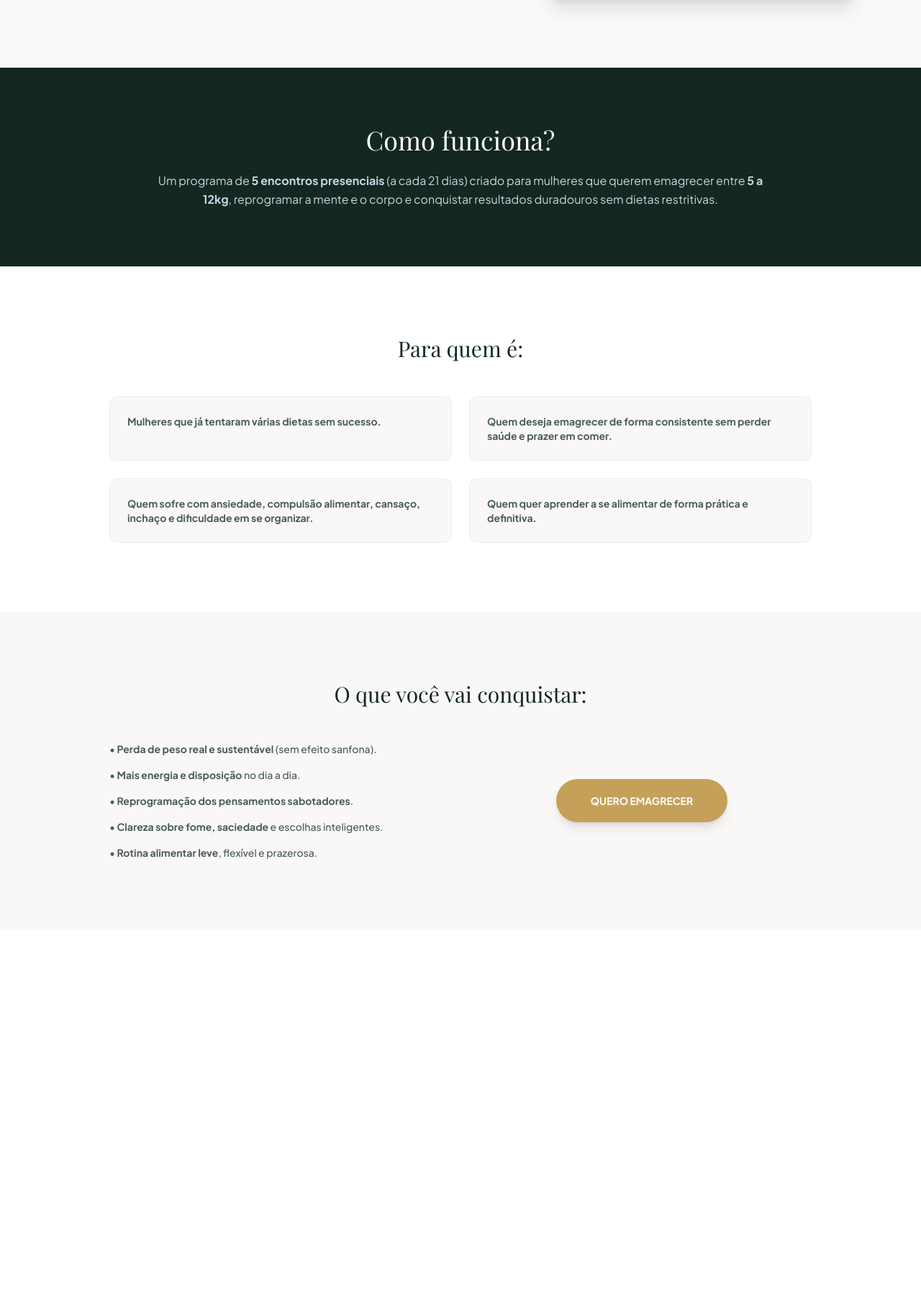
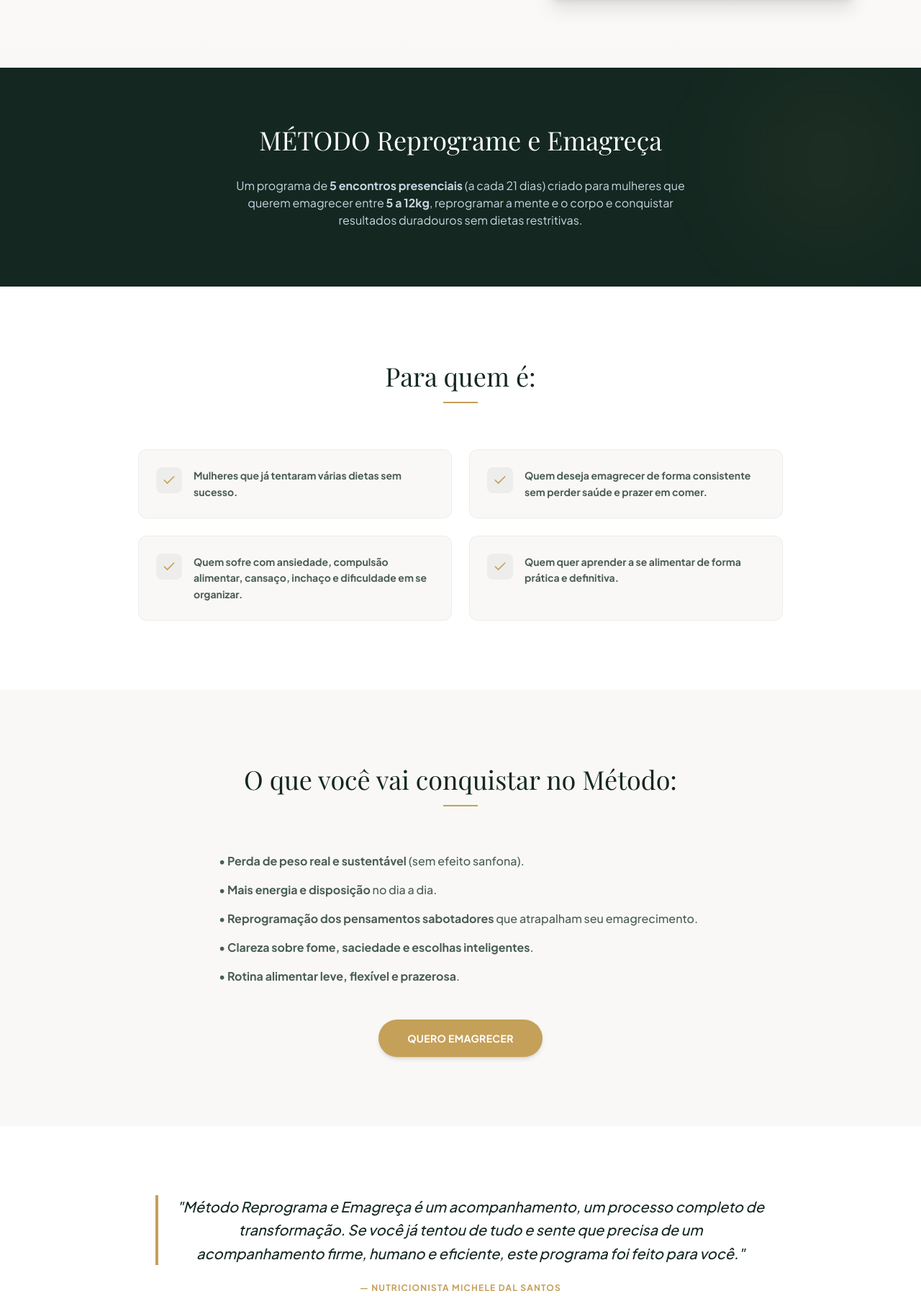
Before and after one commit to cesarlibarino/michele, a plain HTML site: page index.html in a window 1280 px wide. Shown: the part 719-2519 px from the top of the page at 72% size. Before the commit the page ends 2009 px from the top, so only its background shows below. Drawn offline with nearby package versions, Linux system fonts and the light colour scheme; a web font is replaced by a local one.

Commit message:
Update index.html

```diff
--- a/index.html
+++ b/index.html
@@ -31,95 +31,141 @@
       }
     }
   </script>
+
+  <style>
+    * { margin:0; padding:0; box-sizing:border-box; }
+    body { font-family: 'Plus Jakarta Sans', sans-serif; background: #F9F8F6; color: #142821; overflow-x: hidden; }
+
+    .btn-premium {
+      transition: all 0.4s cubic-bezier(0.16, 1, 0.3, 1);
+    }
+    .btn-premium:hover {
+      transform: translateY(-2px);
+      box-shadow: 0 12px 24px rgba(197, 160, 89, 0.3);
+    }
+  </style>
 </head>
 <body>
 
-  <!-- HEADER -->
+  <!-- DOBRA 1: HEADER -->
   <header class="bg-white/90 backdrop-blur-md sticky top-0 w-full z-50 border-b border-brand-darkGreen/5">
     <div class="max-w-6xl mx-auto px-6 h-20 flex items-center justify-between">
       <div class="font-serif text-lg md:text-xl tracking-wide text-brand-darkGreen font-normal">
-        MICHELE DAL SANTOS <span class="font-sans text-[9px] block tracking-widest text-brand-gold font-bold uppercase mt-0.5">Nutricionista Clínica</span>
+        MICHELE DAL SANTOS <span class="font-sans text-[9px] block tracking-widest text-brand-gold font-bold uppercase mt-0.5">Nutricionista</span>
       </div>
-      <a href="https://pay.kiwify.com.br/FGnvLEi" target="_blank" class="bg-brand-darkGreen text-white px-5 py-2.5 rounded-full text-xs font-bold tracking-wider uppercase transition hover:bg-brand-gold">
+      <a href="https://pay.kiwify.com.br/FGnvLEi" target="_blank" class="btn-premium bg-brand-darkGreen text-white px-5 py-2.5 rounded-full text-xs font-bold tracking-wider uppercase">
         Garanta Sua Vaga
       </a>
     </div>
   </header>
 
-  <!-- HERO SECTION -->
+  <!-- DOBRA 2: HERO SECTION -->
   <section class="py-16 md:py-24 bg-gradient-to-b from-white to-brand-lightBg relative">
     <div class="max-w-6xl mx-auto px-6 grid md:grid-cols-12 gap-12 items-center">
       <div class="md:col-span-7 space-y-6">
-        <h1 class="font-serif text-4xl md:text-6xl text-brand-darkGreen leading-[1.15] font-normal">
+        <span class="inline-flex items-center gap-2 text-brand-darkGreen bg-brand-darkGreen/5 px-4 py-1.5 rounded-full font-bold text-xs uppercase tracking-widest">
+          <i data-lucide="sparkles" class="w-3.5 h-3.5 text-brand-gold"></i> Método Reprograma e Emagreça
+        </span>
+        <h1 class="font-serif text-4xl md:text-5xl lg:text-6xl text-brand-darkGreen leading-[1.15] font-normal">
           Elimine até <span class="italic font-normal text-brand-gold">12kg de gordura</span> em 3 meses.
         </h1>
         <p class="text-base md:text-lg text-brand-slate max-w-xl leading-relaxed font-medium">
-          Com o Método Reprograma e Emagreça você diminui medidas e aquela barriguinha que tanto incomoda. Volte a usar roupas menores, a se sentir bonita, atraente e cheia de disposição no seu dia a dia.
+          Com o Programa Nutricional Reprograma e Emagreça você diminui medidas e aquela barriguinha que tanto incomoda. Volta a usar roupas menores, a se sentir bonita e disposta.
         </p>
         <div class="pt-4">
-          <a href="https://pay.kiwify.com.br/FGnvLEi" target="_blank" class="inline-flex items-center gap-3 bg-brand-gold text-white px-10 py-4 rounded-full font-bold text-sm tracking-wide shadow-md transition hover:bg-brand-goldHover">
+          <a href="https://pay.kiwify.com.br/FGnvLEi" target="_blank" class="btn-premium inline-flex items-center gap-3 bg-brand-gold text-white px-10 py-4 rounded-full font-bold text-sm tracking-wide shadow-md">
             QUERO EMAGRECER <i data-lucide="arrow-right" class="w-4 h-4"></i>
           </a>
         </div>
       </div>
 
       <div class="md:col-span-5 relative">
-        <img src="img/micheledalsantos.webp" alt="Michele Dal Santos" class="rounded-2xl w-full aspect-[4/5] object-cover shadow-xl bg-brand-softPink">
+        <div class="absolute -inset-3 border border-brand-gold/20 rounded-2xl transform translate-x-2 translate-y-2 -z-10"></div>
+        <img src="img/micheledalsantos.webp" alt="Michele Dal Santos - Nutricionista" class="rounded-2xl w-full aspect-[4/5] object-cover shadow-xl bg-brand-softPink"
+             onerror="this.src='https://images.unsplash.com/photo-1573496359142-b8d87734a5a2?q=80&w=1376&auto=format&fit=crop';">
       </div>
     </div>
   </section>
 
-  <!-- FORMATO DO PROGRAMA -->
-  <section class="py-20 bg-brand-darkGreen text-white text-center">
-    <div class="max-w-4xl mx-auto px-6 space-y-6">
-      <h2 class="font-serif text-3xl md:text-4xl">Como funciona?</h2>
-      <p class="text-slate-300 leading-relaxed">
+  <!-- DOBRA 3: O FORMATO DO PROGRAMA -->
+  <section class="py-20 bg-brand-darkGreen text-white relative overflow-hidden">
+    <div class="absolute top-0 right-0 w-64 h-64 bg-brand-gold/5 rounded-full blur-3xl"></div>
+    <div class="max-w-4xl mx-auto px-6 text-center space-y-8 relative z-10">
+      <h2 class="font-serif text-3xl md:text-4xl font-normal leading-tight">MÉTODO Reprograme e Emagreça</h2>
+      <p class="text-slate-300 text-sm md:text-base max-w-2xl mx-auto leading-relaxed">
         Um programa de <strong>5 encontros presenciais</strong> (a cada 21 dias) criado para mulheres que querem emagrecer entre <strong>5 a 12kg</strong>, reprogramar a mente e o corpo e conquistar resultados duradouros sem dietas restritivas.
       </p>
     </div>
   </section>
 
-  <!-- DIAGNÓSTICO -->
+  <!-- DOBRA 4: DIAGNÓSTICO (PARA QUEM É) -->
   <section class="py-24 bg-white">
     <div class="max-w-5xl mx-auto px-6">
-      <h2 class="font-serif text-3xl text-brand-darkGreen text-center mb-12">Para quem é:</h2>
-      <div class="grid md:grid-cols-2 gap-6">
-        <div class="p-6 bg-brand-lightBg rounded-xl border border-brand-darkGreen/5">
-          <p class="text-sm text-brand-slate font-medium"><strong>Mulheres que já tentaram várias dietas sem sucesso.</strong></p>
+      <div class="text-center max-w-2xl mx-auto mb-16">
+        <h2 class="font-serif text-3xl md:text-4xl text-brand-darkGreen mt-2">Para quem é:</h2>
+        <div class="w-12 h-0.5 bg-brand-gold mx-auto mt-4"></div>
+      </div>
+
+      <div class="grid md:grid-cols-2 gap-6 max-w-4xl mx-auto">
+        <div class="p-6 bg-brand-lightBg rounded-xl border border-brand-darkGreen/5 flex gap-4 items-start">
+          <div class="bg-brand-darkGreen/5 p-2 rounded-lg text-brand-darkGreen"><i data-lucide="check" class="w-5 h-5 text-brand-gold"></i></div>
+          <p class="text-sm text-brand-slate font-medium leading-relaxed"><strong>Mulheres que já tentaram várias dietas sem sucesso.</strong></p>
         </div>
-        <div class="p-6 bg-brand-lightBg rounded-xl border border-brand-darkGreen/5">
-          <p class="text-sm text-brand-slate font-medium"><strong>Quem deseja emagrecer de forma consistente sem perder saúde e prazer em comer.</strong></p>
+        <div class="p-6 bg-brand-lightBg rounded-xl border border-brand-darkGreen/5 flex gap-4 items-start">
+          <div class="bg-brand-darkGreen/5 p-2 rounded-lg text-brand-darkGreen"><i data-lucide="check" class="w-5 h-5 text-brand-gold"></i></div>
+          <p class="text-sm text-brand-slate font-medium leading-relaxed"><strong>Quem deseja emagrecer de forma consistente sem perder saúde e prazer em comer.</strong></p>
         </div>
-        <div class="p-6 bg-brand-lightBg rounded-xl border border-brand-darkGreen/5">
-          <p class="text-sm text-brand-slate font-medium"><strong>Quem sofre com ansiedade, compulsão alimentar, cansaço, inchaço e dificuldade em se organizar.</strong></p>
+        <div class="p-6 bg-brand-lightBg rounded-xl border border-brand-darkGreen/5 flex gap-4 items-start">
+          <div class="bg-brand-darkGreen/5 p-2 rounded-lg text-brand-darkGreen"><i data-lucide="check" class="w-5 h-5 text-brand-gold"></i></div>
+          <p class="text-sm text-brand-slate font-medium leading-relaxed"><strong>Quem sofre com ansiedade, compulsão alimentar, cansaço, inchaço e dificuldade em se organizar.</strong></p>
         </div>
-        <div class="p-6 bg-brand-lightBg rounded-xl border border-brand-darkGreen/5">
-          <p class="text-sm text-brand-slate font-medium"><strong>Quem quer aprender a se alimentar de forma prática e definitiva.</strong></p>
+        <div class="p-6 bg-brand-lightBg rounded-xl border border-brand-darkGreen/5 flex gap-4 items-start">
+          <div class="bg-brand-darkGreen/5 p-2 rounded-lg text-brand-darkGreen"><i data-lucide="check" class="w-5 h-5 text-brand-gold"></i></div>
+          <p class="text-sm text-brand-slate font-medium leading-relaxed"><strong>Quem quer aprender a se alimentar de forma prática e definitiva.</strong></p>
         </div>
       </div>
     </div>
   </section>
 
-  <!-- O QUE VAI CONQUISTAR -->
+  <!-- DOBRA 5: O QUE VAI CONQUISTAR -->
   <section class="py-24 bg-brand-lightBg">
-    <div class="max-w-5xl mx-auto px-6 text-center space-y-12">
-      <h2 class="font-serif text-3xl text-brand-darkGreen">O que você vai conquistar:</h2>
-      <div class="grid md:grid-cols-2 gap-8 text-left">
-        <ul class="space-y-4 text-brand-slate font-medium text-sm">
-          <li>• <strong>Perda de peso real e sustentável</strong> (sem efeito sanfona).</li>
-          <li>• <strong>Mais energia e disposição</strong> no dia a dia.</li>
-          <li>• <strong>Reprogramação dos pensamentos sabotadores</strong>.</li>
-          <li>• <strong>Clareza sobre fome, saciedade</strong> e escolhas inteligentes.</li>
-          <li>• <strong>Rotina alimentar leve</strong>, flexível e prazerosa.</li>
-        </ul>
-        <div class="flex items-center justify-center">
-          <a href="https://pay.kiwify.com.br/FGnvLEi" target="_blank" class="inline-block bg-brand-gold text-white px-12 py-5 rounded-full font-bold text-sm shadow-lg transition hover:bg-brand-goldHover">
-            QUERO EMAGRECER
-          </a>
-        </div>
+    <div class="max-w-5xl mx-auto px-6">
+      <div class="text-center max-w-2xl mx-auto mb-16">
+        <h2 class="font-serif text-3xl md:text-4xl text-brand-darkGreen mt-2">O que você vai conquistar no Método:</h2>
+        <div class="w-12 h-0.5 bg-brand-gold mx-auto mt-4"></div>
+      </div>
+
+      <div class="space-y-4 max-w-2xl mx-auto font-medium text-brand-slate">
+        <p>• <strong>Perda de peso real e sustentável</strong> (sem efeito sanfona).</p>
+        <p>• <strong>Mais energia e disposição</strong> no dia a dia.</p>
+        <p>• <strong>Reprogramação dos pensamentos sabotadores</strong> que atrapalham seu emagrecimento.</p>
+        <p>• <strong>Clareza sobre fome, saciedade e escolhas inteligentes</strong>.</p>
+        <p>• <strong>Rotina alimentar leve, flexível e prazerosa</strong>.</p>
+      </div>
+
+      <div class="text-center pt-12">
+        <a href="https://pay.kiwify.com.br/FGnvLEi" target="_blank" class="btn-premium inline-flex items-center gap-3 bg-brand-gold text-white px-10 py-4 rounded-full font-bold text-sm tracking-wide shadow-md">
+          QUERO EMAGRECER
+        </a>
       </div>
     </div>
   </section>
+
+  <!-- DOBRA 6: MENSAGEM -->
+  <section class="py-24 bg-white">
+    <div class="max-w-4xl mx-auto px-6 text-center">
+      <blockquote class="border-l-4 border-brand-gold pl-6 italic text-brand-darkGreen text-xl leading-relaxed font-medium">
+        "Método Reprograma e Emagreça é um acompanhamento, um processo completo de transformação. Se você já tentou de tudo e sente que precisa de um acompanhamento firme, humano e eficiente, este programa foi feito para você."
+      </blockquote>
+      <p class="mt-6 font-bold text-brand-gold uppercase tracking-widest text-xs">— Nutricionista Michele Dal Santos</p>
+    </div>
+  </section>
+
+  <!-- FOOTER -->
+  <footer class="py-12 bg-white text-center text-brand-slate text-[10px] font-medium tracking-wider uppercase border-t border-brand-darkGreen/5 space-y-2">
+    <p>© 2026 Michele Dal Santos — Método Reprograma e Emagreça — Todos os direitos reservados.</p>
+    <div class="text-[9px] text-brand-slate/60 lowercase font-sans">Condições e suporte • Política de Privacidade</div>
+  </footer>
 
   <script>
     lucide.createIcons();
```
